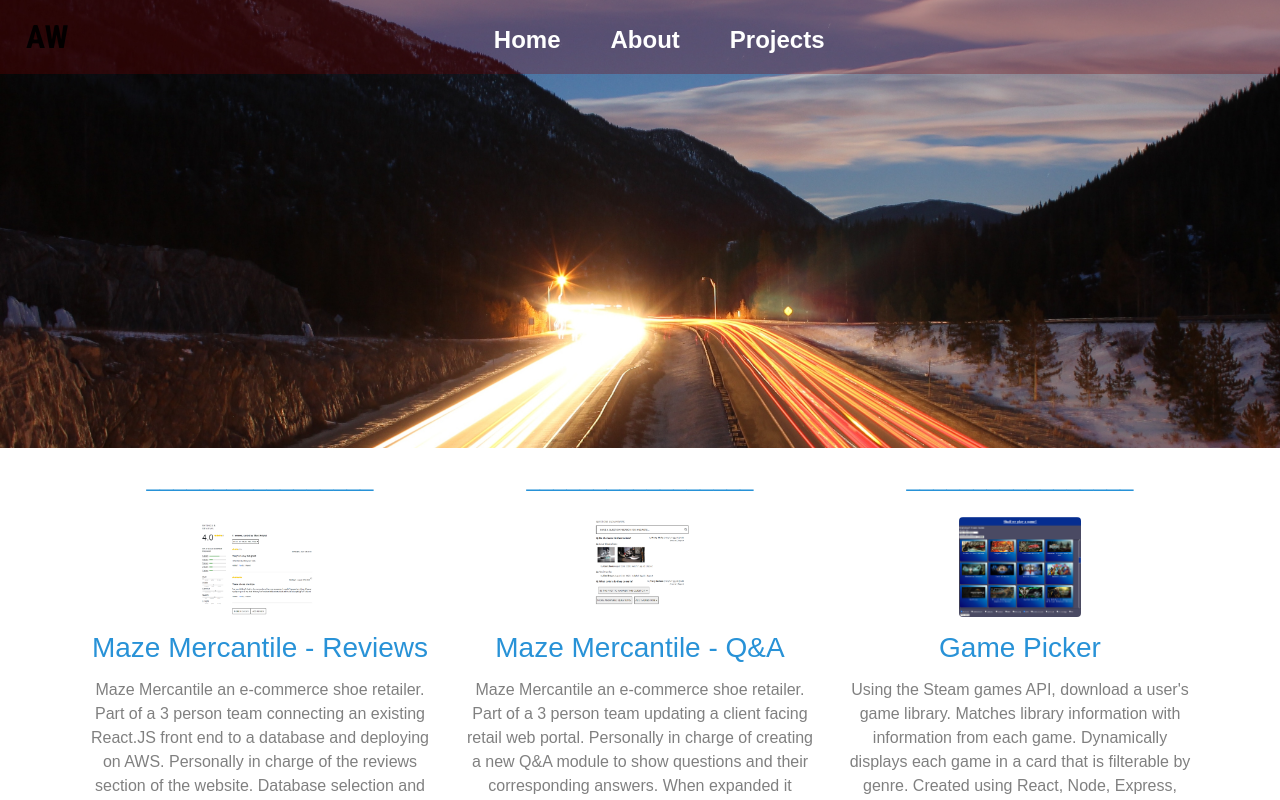
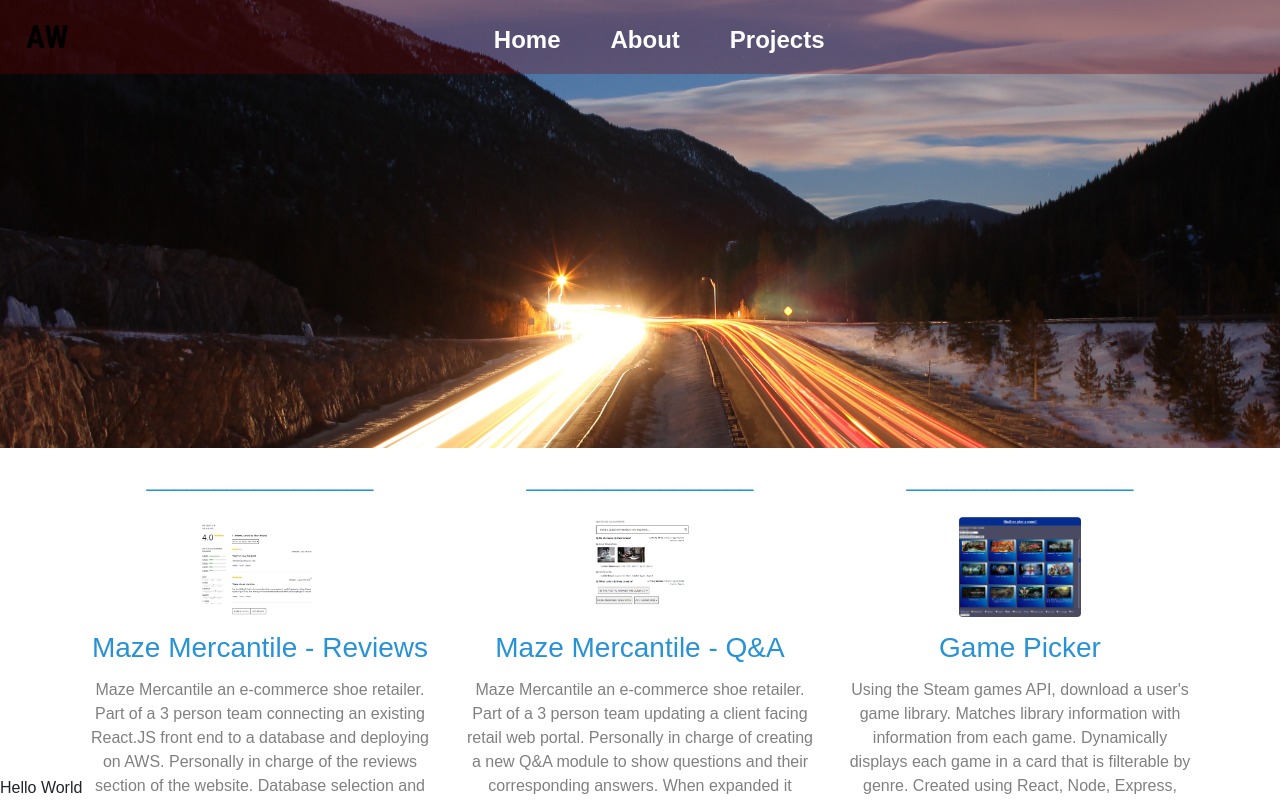
Before and after one commit to Aaron-Waguespack/resumelandingpage, a React (Create React App) app: page /projects in a window 1280 px wide. Shown: the top 800 px of the page. Built offline with nearby package versions, Linux system fonts and the light colour scheme.

Commit message:
testing updates

```diff
--- a/src/components/projects.js
+++ b/src/components/projects.js
@@ -4,7 +4,8 @@ import CardList from './cardlist';
 import {projects} from './projectlist';
 import {Container, Row, Image} from 'react-bootstrap';
 import './projects.css';
-;
+import Index from './scroll';
+
 
 export default class Projects extends Component {
 
@@ -13,6 +14,7 @@ export default class Projects extends Component {
 		return (
 			<div>
 			 <Image src="assets/carsc.jpg" className="header-image-projects" />
+			 <Index/>
 			<Container className="projects-container">
 				<Row className="show-grid text-center">
 					<CardList projects ={projects}/>
```
